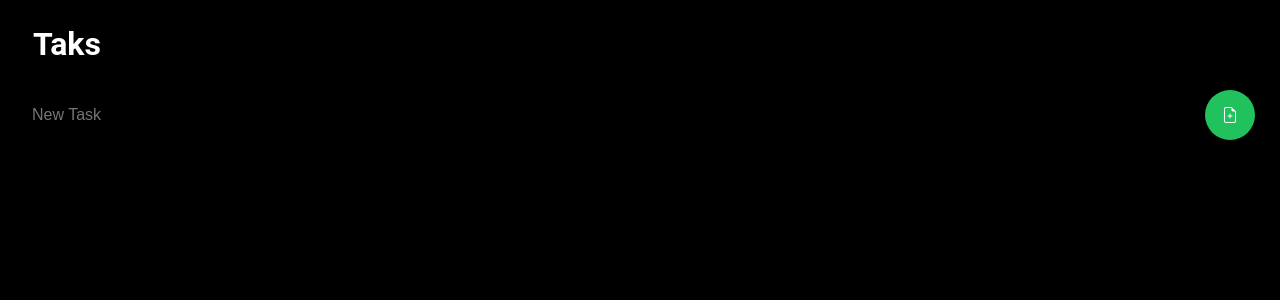
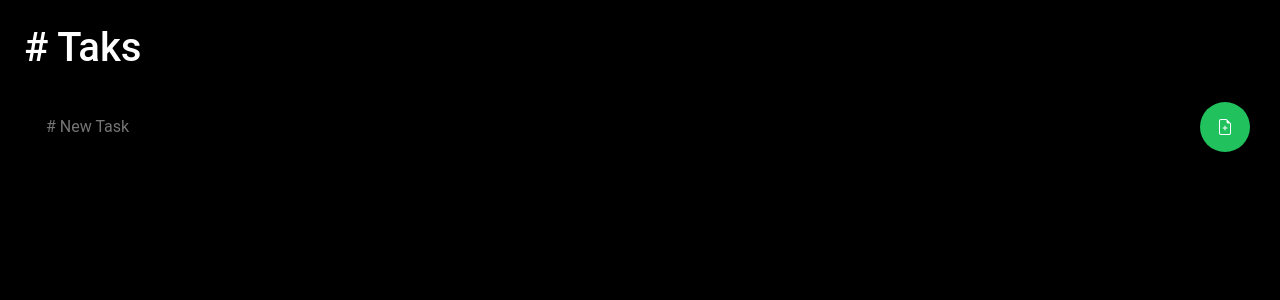
Before and after one commit to gildemberg-santos/aula_basica_react, a React (Create React App) app: page / in a window 1280 px wide. Shown: the top 300 px of the page. Built offline with nearby package versions, Linux system fonts and the light colour scheme.

Commit message:
Melhora o layout

```diff
--- a/package.json
+++ b/package.json
@@ -6,6 +6,7 @@
     "@testing-library/jest-dom": "^5.16.5",
     "@testing-library/react": "^13.4.0",
     "@testing-library/user-event": "^13.5.0",
+    "bootstrap": "^5.3.0-alpha1",
     "bootstrap-icons": "^1.10.3",
     "react": "^18.2.0",
     "react-dom": "^18.2.0",
--- a/src/App.css
+++ b/src/App.css
@@ -1,10 +1,8 @@
-@import '../node_modules/bootstrap-icons/font/bootstrap-icons.css';
+@import "../node_modules/bootstrap-icons/font/bootstrap-icons";
+@import "../node_modules/bootstrap/dist/css/bootstrap";
 
 body {
+  font-family: "Roboto", sans-serif;
   background: #000000;
-  font-family: 'Roboto', sans-serif;
   color: #fff;
-  border-radius: 10px;
-  scrollbar-width: 1px;
-  scrollbar-color: #fff #000;
 }
--- a/src/App.js
+++ b/src/App.js
@@ -1,15 +1,11 @@
-import React, { useState, useEffect } from 'react';
-import './App.css';
-import ListTask from './ListTask';
-import InputTask from './InputTask';
-import { Save, Load } from './Helper/Actions';
+import React, { useState, useEffect } from "react";
+import "./App.css";
+import ListTask from "./ListTask";
+import InputTask from "./InputTask";
+import { Save, Load } from "./Helper/Actions";
 
 function App() {
   const [listTask, setListTask] = useState([]);
-
-  const Preferences = {
-    ColorAccent: "#21c25e"
-  }
 
   const handleNewTask = (currentTask) => {
     Save(currentTask);
@@ -22,9 +18,9 @@ function App() {
 
   return (
     <>
-      <h1 style={{marginLeft: 25, marginTop: 25}}>Taks</h1>
-      <InputTask onClick={handleNewTask} accent={Preferences.ColorAccent} placeholder='New Task' />
-      <ListTask list={listTask} style={{ marginTop: 20 }} accent={Preferences.ColorAccent} />
+      <h1 className="m-4"># Taks</h1>
+      <InputTask className="m-4" onClick={handleNewTask} placeholder="# New Task" />
+      <ListTask className="m-4" list={listTask} />
     </>
   );
 }
--- a/src/InputTask/index.jsx
+++ b/src/InputTask/index.jsx
@@ -3,36 +3,35 @@ import {
   Container,
   Input,
   ButtonIcon,
-} from './style.js';
+} from "./style.js";
 
-const InputTask = ({ icon, accent, onClick, value, ...props }) => {
+const InputTask = ({ icon, onClick, value, placeholder, ...props }) => {
   const inputRef = useRef(null);
 
   const handleClick = () => {
     onClick(inputRef.current.value);
-    inputRef.current.value = '';
+    inputRef.current.value = "";
   }
 
   const handleKeyUp = (event) => {
-    if (event.key === 'Enter') {
+    if (event.key === "Enter") {
       onClick(inputRef.current.value);
-      inputRef.current.value = '';
+      inputRef.current.value = "";
     }
   }
 
   return (
-    <Container>
+    <Container {...props}>
       <Input
         ref={inputRef}
         onKeyUp={(e) => handleKeyUp(e)}
         type="text"
-        {...props}
+        placeholder={placeholder}
       />
 
       <ButtonIcon
         onClick={() => handleClick()}
-        className={`bi bi-file-earmark-plus`}
-        style={{ backgroundColor: accent }}
+        className="bi bi-file-earmark-plus"
       />
     </Container>
   );
--- a/src/InputTask/style.js
+++ b/src/InputTask/style.js
@@ -13,27 +13,26 @@ export const Container = styled.div`
 
 export const Input = styled.input`
   ${Container} & {
-    width: calc(100% - 65px);
-    text-indent: 16px;
+    width: calc(100% - 50px);
+    text-indent: 0.5em;
     transition: 0.4s;
     background: rgba(255, 255, 255, 0.0);
     border: none;
     outline: none;
     color: #fff;
-    z-index: 0;
     font-size: 1.0em;
+    padding: 0 0.5em 0 0.5em;
   }
 `;
 
 export const ButtonIcon = styled.div`
   ${Container} & {
-    /* pointer-events: none; */
     border-radius: inherit;
     width: 50px;
     height: 50px;
     display: flex;
     justify-content: center;
     align-items: center;
-    z-index: 1;
+    background-color: #21c25e;
   }
 `;
--- a/src/ListTask/index.jsx
+++ b/src/ListTask/index.jsx
@@ -1,8 +1,8 @@
 import React, { useState, useEffect } from "react";
-import { ListTaskContainer, ListTaskItem, ButtonIcon } from "./style";
+import { ListTaskContainer, ListTaskItem, ListTaskItemText, ButtonIcon } from "./style";
 import { Delete, Load } from "../Helper/Actions";
 
-const ListTask = ({list, accent, onLoad, ...props }) => {
+const ListTask = ({ list, onLoad, ...props }) => {
   const [tasks, setTasks] = useState(list);
 
   const handleDelete = (index) => {
@@ -15,11 +15,14 @@ const ListTask = ({list, accent, onLoad, ...props }) => {
   }, [list]);
 
   return (
-    <ListTaskContainer accent={accent} {...props}>
+    <ListTaskContainer {...props}>
       {tasks.map((task, index) => (
-        <ListTaskItem key={index} style={{ display: 'flex', flexDirection: 'row', justifyContent: 'space-between', alignItems: 'center' }}>
-          <div>{task}</div>
-          <ButtonIcon className={`bi bi-trash-fill`} style={{ backgroundColor: accent }} onClick={() => handleDelete(index)} ></ButtonIcon>
+        <ListTaskItem key={index}>
+          <ListTaskItemText><i className="bi bi-asterisk" /> {task}</ListTaskItemText>
+          <ButtonIcon
+            className="bi bi-trash-fill"
+            onClick={() => handleDelete(index)}
+          />
         </ListTaskItem>
       ))}
     </ListTaskContainer>
--- a/src/ListTask/style.js
+++ b/src/ListTask/style.js
@@ -2,10 +2,10 @@ import styled from "styled-components";
 
 export const ListTaskItem = styled.div`
   display: flex;
-  padding: 6px 10px 6px 25px;
-  /* border-radius: 10px  50px 50px 10px; */
+  padding: 6px;
   border-radius: 50px;
   transition: 0.4s;
+  align-items: center;
 
   &:hover {
     background: rgba(255, 255, 255, 0.1)
@@ -13,20 +13,25 @@ export const ListTaskItem = styled.div`
 `;
 
 export const ListTaskContainer = styled.div`
-  ${ListTaskItem}:hover {
-    /* background-color: ${props => props.accent}; */
+  background: rgba(255, 255, 255, 0.08);
+  border-radius: 25px;
+`;
+
+export const ListTaskItemText = styled.div`
+  ${ListTaskItem} & {
+    width: calc(100% - 50px);
+    padding: 0 1em 0 1em;
   }
 `;
 
 export const ButtonIcon = styled.div`
   & {
-    border-radius: 50px !important;
-    border-radius: inherit;
+    display: flex;
     width: 50px;
     height: 50px;
-    display: flex;
     justify-content: center;
     align-items: center;
-    z-index: 1;
+    border-radius: inherit !important;
+    background-color: #21c25e;
   }
 `;
```
Also changed, not shown: src/index.js (+4 -4 lines), 1 other file (tests, documents, lock files or other folders).
